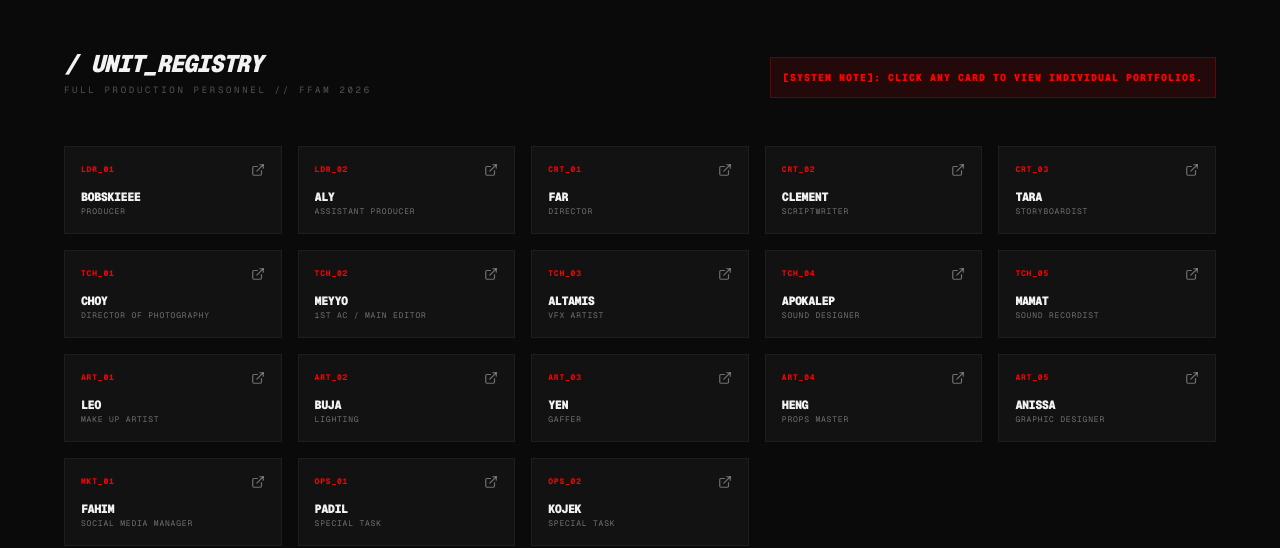
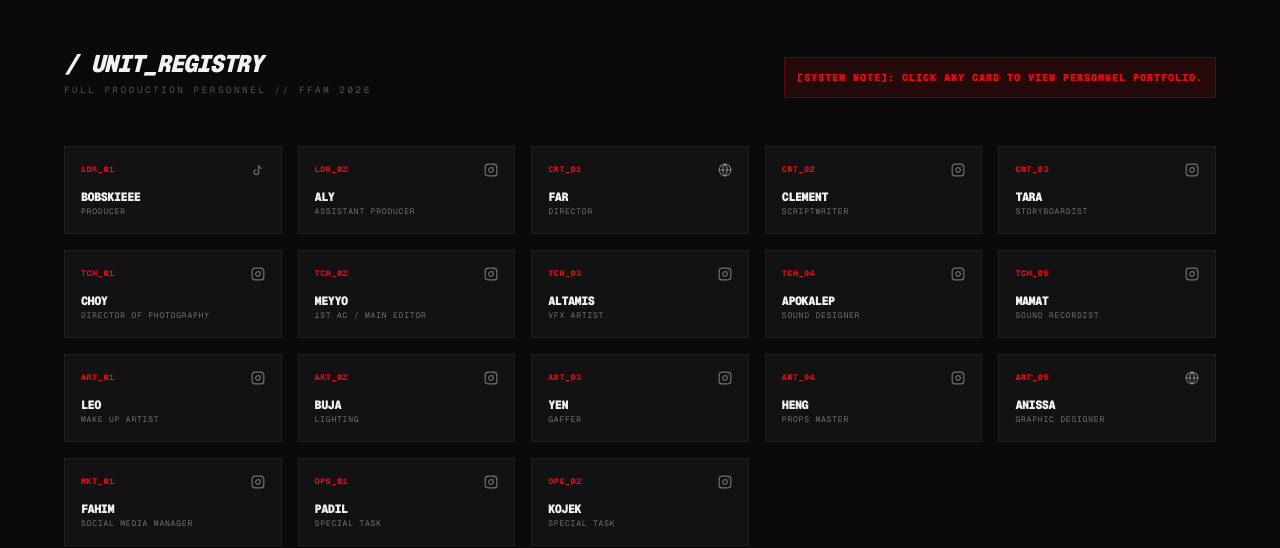
Before and after one commit to Dausahs/RESTUDIO, a Next.js app: page / in a window 1280 px wide. Shown: the part 1524-2072 px from the top of the page. Built offline with nearby package versions, Linux system fonts and the light colour scheme.

Commit message:
update anissa

```diff
--- a/app/page.tsx
+++ b/app/page.tsx
@@ -2,8 +2,24 @@
 
 import React from 'react';
 import {
-  ChevronRight, Mail, Phone, ExternalLink, Target, Award, Users, Instagram
+  ChevronRight, Mail, Phone, ExternalLink, Target, Award, Users, Instagram, Globe
 } from 'lucide-react';
+
+// Custom TikTok Icon
+const TikTokIcon = ({ size = 16 }: { size?: number }) => (
+  <svg
+    width={size}
+    height={size}
+    viewBox="0 0 24 24"
+    fill="none"
+    stroke="currentColor"
+    strokeWidth="2"
+    strokeLinecap="round"
+    strokeLinejoin="round"
+  >
+    <path d="M9 12a4 4 0 1 0 4 4V4a5 5 0 0 0 5 5" />
+  </svg>
+);
 
 export default function REProductionWebsite() {
 
@@ -13,6 +29,14 @@ export default function REProductionWebsite() {
     if (element) {
       element.scrollIntoView({ behavior: 'smooth' });
     }
+  };
+
+  // Logic to determine icon based on the single link string
+  const getLinkIcon = (url: string) => {
+    if (url.includes('instagram.com')) return <Instagram size={14} />;
+    if (url.includes('tiktok.com')) return <TikTokIcon size={14} />;
+    if (url.includes('behance.net') || url.includes('portfolio')) return <Globe size={14} />;
+    return <ExternalLink size={14} />;
   };
 
   const team = [
@@ -30,7 +54,7 @@ export default function REProductionWebsite() {
     { id: "ART_02", name: "Buja", role: "Lighting", link: "https://www.instagram.com/amzarzhri/" },
     { id: "ART_03", name: "Yen", role: "Gaffer", link: "https://www.instagram.com/fazreen_izran/" },
     { id: "ART_04", name: "Heng", role: "Props Master", link: "https://www.instagram.com/zehengwong/" },
-    { id: "ART_05", name: "Anissa", role: "Graphic Designer", link: "https://www.instagram.com/anissakml/" },
+    { id: "ART_05", name: "Anissa", role: "Graphic Designer", link: "https://www.behance.net/anissakamal" },
     { id: "MKT_01", name: "Fahim", role: "Social Media Manager", link: "https://www.instagram.com/fhkimii/" },
     { id: "OPS_01", name: "Padil", role: "Special Task", link: "https://www.instagram.com/seventwootwo11/" },
     { id: "OPS_02", name: "Kojek", role: "Special Task", link: "https://www.instagram.com/qjackzz_/" },
@@ -39,7 +63,6 @@ export default function REProductionWebsite() {
   return (
     <div className="min-h-screen bg-[#0A0A0A] text-[#F2F2F2] font-mono selection:bg-[#FF0000] selection:text-white">
 
-      {/* HUD DECORATION */}
       <div className="fixed inset-0 pointer-events-none border-[1px] border-white/5 z-50 m-4 md:m-8" />
 
       {/* NAVIGATION */}
@@ -75,7 +98,6 @@ export default function REProductionWebsite() {
               <ChevronRight size={16} />
             </a>
           </div>
-
           <div className="order-1 lg:order-2 flex flex-col items-center lg:items-end">
             <div className="flex items-baseline">
               <span className="text-[10rem] md:text-[18rem] font-black tracking-tighter leading-none select-none">RE</span>
@@ -85,7 +107,7 @@ export default function REProductionWebsite() {
         </div>
       </section>
 
-      {/* WHO WE ARE SECTION */}
+      {/* WHO WE ARE */}
       <section id="about" className="relative z-10 p-8 md:p-24 border-y border-white/5 scroll-mt-20 overflow-hidden">
         <div className="max-w-4xl mx-auto relative">
           <div className="flex items-center gap-4 mb-8">
@@ -100,13 +122,10 @@ export default function REProductionWebsite() {
               We are redefining the "student film" narrative by operating as a high-output production house. Our team comprises specialists—Narrative Filmmakers, Commercial Directors, Audio Engineers, and VFX Artists—working in professional unison. We don't just make films; we build cinematic benchmarks.
             </p>
           </div>
-          <div className="absolute -right-20 -top-10 text-[12rem] font-black text-white/[0.02] select-none pointer-events-none">
-            RE:PROD
-          </div>
         </div>
       </section>
 
-      {/* MISSION & GOAL SECTION */}
+      {/* MISSION & GOAL */}
       <section id="mission" className="relative z-10 p-8 md:p-20 bg-[#0F0F0F] border-b border-white/5 scroll-mt-20">
         <div className="max-w-7xl mx-auto grid grid-cols-1 md:grid-cols-2 gap-16">
           <div>
@@ -139,7 +158,7 @@ export default function REProductionWebsite() {
           </div>
           <div className="bg-[#FF0000]/10 border border-[#FF0000]/30 p-3">
             <p className="text-[10px] text-[#FF0000] font-black uppercase tracking-widest">
-              [SYSTEM NOTE]: CLICK ANY CARD TO VIEW INDIVIDUAL PORTFOLIOS.
+              [SYSTEM NOTE]: CLICK ANY CARD TO VIEW PERSONNEL PORTFOLIO.
             </p>
           </div>
         </div>
@@ -155,11 +174,9 @@ export default function REProductionWebsite() {
             >
               <div className="flex justify-between items-start mb-3">
                 <span className="text-[8px] text-[#FF0000] font-bold tracking-widest">{member.id}</span>
-                {member.link !== "#" && (
-                  <div className="text-white/40 group-hover:text-[#FF0000] transition-colors">
-                    <ExternalLink size={14} />
-                  </div>
-                )}
+                <div className="text-white/40 group-hover:text-[#FF0000] transition-colors">
+                  {getLinkIcon(member.link)}
+                </div>
               </div>
               <h3 className="text-xs font-black uppercase tracking-tighter group-hover:text-[#FF0000] transition-colors truncate">
                 {member.name}
@@ -209,7 +226,6 @@ export default function REProductionWebsite() {
             </h2>
             <p className="text-xs font-black uppercase tracking-[0.3em] opacity-80">Establish Connection for FFAM 2026</p>
           </div>
-
           <div className="w-full md:w-auto bg-black p-8 md:p-12 space-y-8 border border-white/20 shadow-2xl">
             <div className="space-y-1">
               <label className="text-[9px] uppercase tracking-[0.4em] text-white/30">Lead Producer</label>
@@ -254,8 +270,6 @@ export default function REProductionWebsite() {
   );
 }
 
-/* --- REUSABLE COMPONENTS --- */
-
 function TierCard({ name, price, benefits, highlight = false }: { name: string, price: string, benefits: string[], highlight?: boolean }) {
   return (
     <div className={`p-10 bg-[#0A0A0A] relative flex flex-col h-full ${highlight ? 'border-t-4 border-[#FF0000]' : ''}`}>
```
